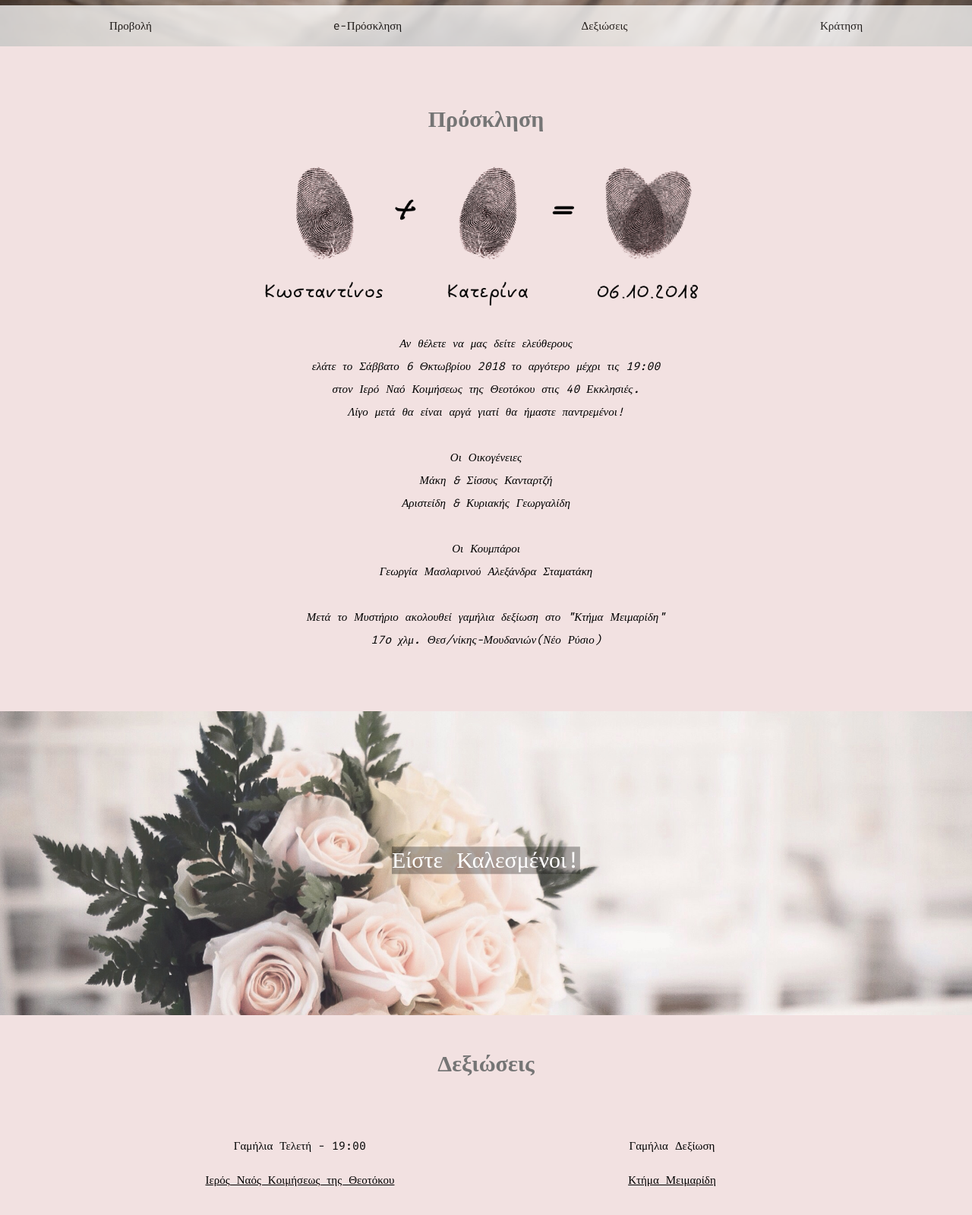
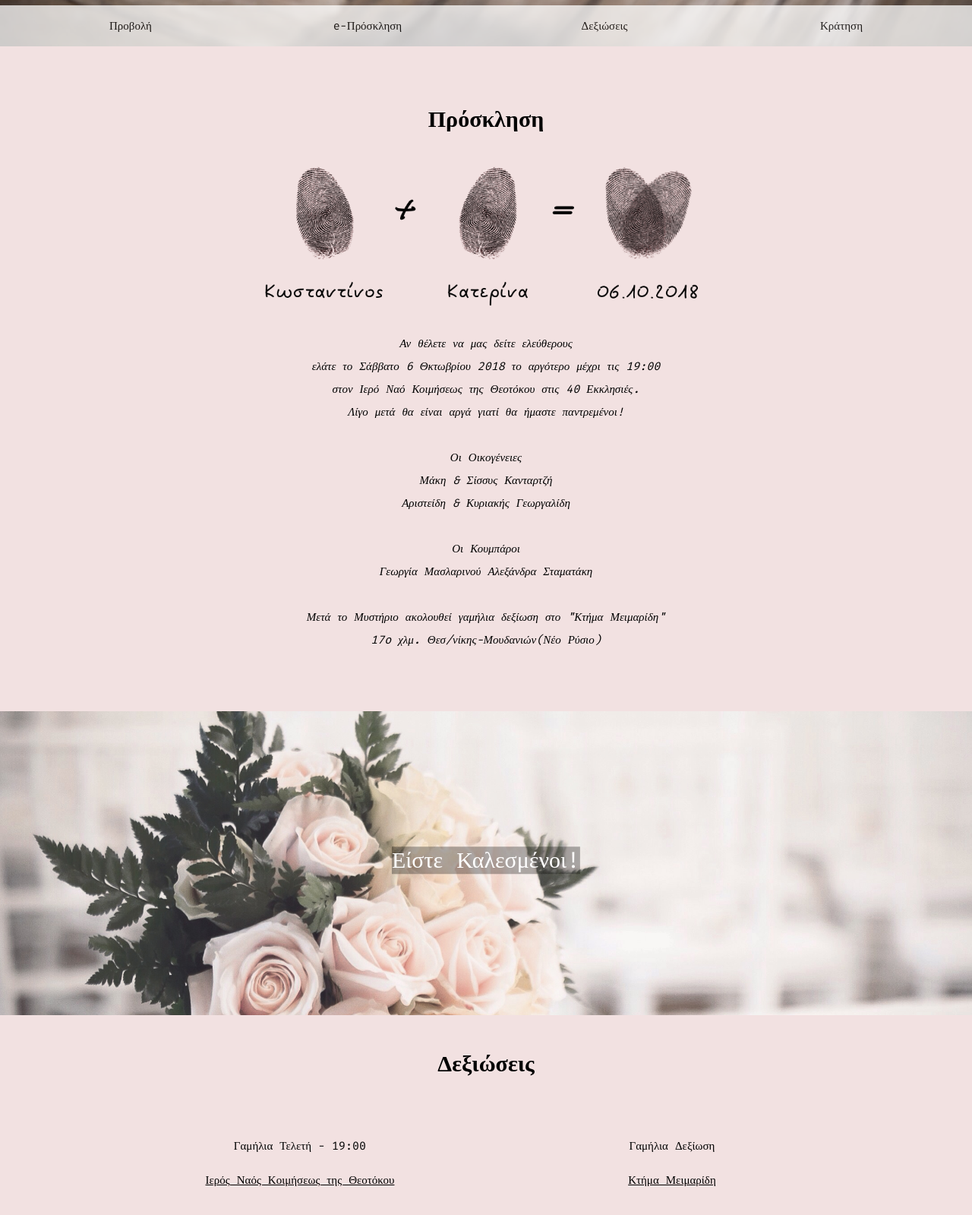
Before and after one commit to georgal/KK-Wedding, a plain HTML site: page index.html in a window 1280 px wide. Shown: the part 739-2338 px from the top of the page at 76% size. Drawn offline with nearby package versions, Linux system fonts and the light colour scheme.

Commit message:
Add files via upload

```diff
--- a/index.html
+++ b/index.html
@@ -63,7 +63,7 @@ p {line-height: 2}
 <!-- About / Jane And John -->
 <div class="w3-container w3-padding-64 w3-pale-red w3-grayscale-min" id="us">
   <div class="w3-content" style="text-align:center;">
-	  <h2 class="w3-center w4bo w3-text-grey"><b>Πρόσκληση</b></h2>
+	  <h2 class="w3-center w4bo w3-text-black"><b>Πρόσκληση</b></h2>
     <img class="w3-round w3-grayscale-min" src="love2.png" style="width:60%;padding-bottom: 15px;margin-top: 25px;">
     <p class="w4bo"><i>Αν θέλετε να μας δείτε ελεύθερους <br> ελάτε το Σάββατο 6 Θκτωβρίου 2018 το αργότερο μέχρι τις 19:00 <br>
 		στον Ιερό Ναό Κοιμήσεως της Θεοτόκου στις 40 Εκκλησιές. <br> Λίγο μετά θα είναι αργά γιατί θα ήμαστε παντρεμένοι!<br><br>
@@ -89,7 +89,7 @@ p {line-height: 2}
 <!-- Wedding information -->
 <div class="w3-container w3-padding-32 w3-pale-red w3-grayscale-min w3-center" id="wedding">
   <div class="w3-content">
-    <h2 class="w3-text-grey w4bo"><b>Δεξιώσεις</b></h2><br><br>
+    <h2 class="w3-text-black w4bo"><b>Δεξιώσεις</b></h2><br><br>
 	      <div class="w3-row">
       <div class="w3-half">
         <p class="w4bo">Γαμήλια Τελετή - 19:00</p>
```
